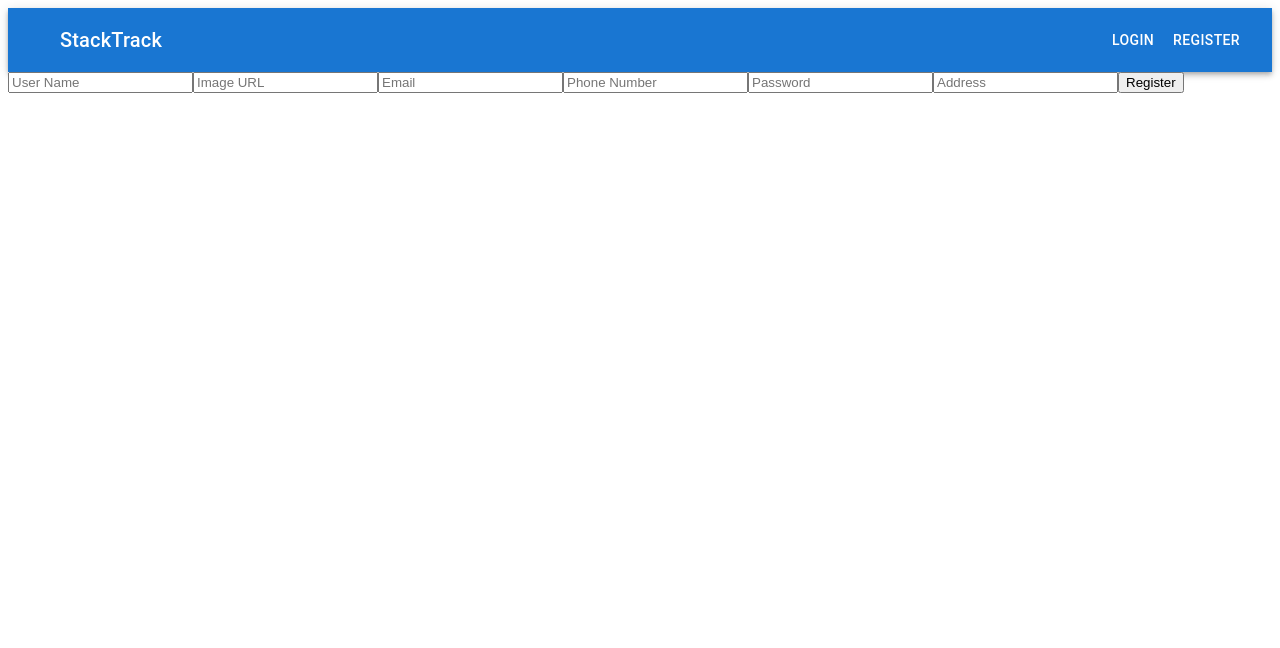
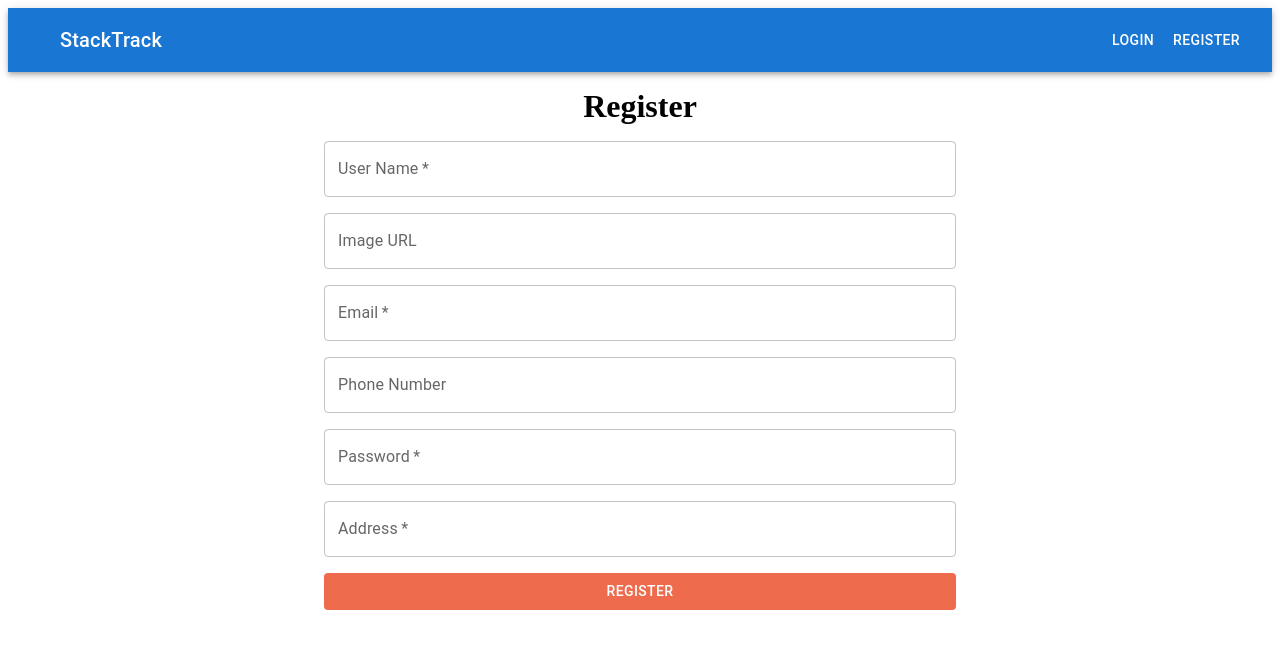
Before and after one commit to sauravsitoula/stacktrack, a Next.js app: page /register in a window 1280 px wide. Shown: the top 648 px of the page. Built offline with nearby package versions, Linux system fonts and the light colour scheme.

Commit message:
style update

```diff
--- a/src/componets/item.tsx
+++ b/src/componets/item.tsx
@@ -52,12 +52,12 @@ export default function Item({ itemData, userLevel, context }: ItemParams) {
                 context === 'list' || userLevel === 'regular'
                 ?
                 <Box textAlign='center'>
-                    <Button color="inherit" sx={{ backgroundColor: 'green' }}>Add to Cart</Button>
+                    <Button color="inherit" sx={{ color: 'white', backgroundColor: '#ee6c4d' }}>Add to Cart</Button>
                 </Box>
                 :
                 <Box textAlign='center'>
-                    <Button color="inherit" sx={{ backgroundColor: 'green' }}>Edit</Button>
-                    <Button color="inherit" sx={{ backgroundColor: 'green' }}>Delete</Button>
+                    <Button color="inherit" sx={{ color: 'white', backgroundColor: '#ee6c4d' }}>Edit</Button>
+                    <Button color="inherit" sx={{ color: 'white', backgroundColor: '#ee6c4d' }}>Delete</Button>
                 </Box>
             }
 
--- a/src/pages/index.tsx
+++ b/src/pages/index.tsx
@@ -46,7 +46,7 @@ export default function Home() {
           <Grid container spacing={2}>
             <Grid item xs={1}/>
             <Grid item xs={1}>
-              <Button color="inherit" sx={{ backgroundColor: 'green' }}>Add Item</Button>
+              <Button color="inherit" sx={{ color: 'white', backgroundColor: '#ee6c4d' }}>Add Item</Button>
             </Grid>
             <Grid item xs={8}/>
             <Grid item xs={1}>
--- a/src/pages/register/index.tsx
+++ b/src/pages/register/index.tsx
@@ -1,6 +1,7 @@
 import { FormEvent } from 'react'
 import { useRouter } from 'next/router'
 import RootLayout from '../../componets/layout'
+import { Box, Button, Stack, TextField } from '@mui/material'
 
 export default function RegisterPage() {
   const router = useRouter()
@@ -32,13 +33,21 @@ export default function RegisterPage() {
   return (
   <RootLayout>
     <form onSubmit={handleSubmit}>
-      <input type="userName" name="userName" placeholder="User Name" required />
-      <input type="imageURL" name="imageURL" placeholder="Image URL"/>
-      <input type="email" name="email" placeholder="Email" required />
-      <input type="phoneNumber" name="phoneNumber" placeholder="Phone Number"/>
-      <input type="password" name="password" placeholder="Password" required />
-      <input type="address" name="address" placeholder="Address" required />
-      <button type="submit">Register</button>
+        <Box
+          display='flex'
+          justifyContent='center'
+        >
+          <Stack width={'50%'} spacing={2} padding={2}>
+            <h1 style={{textAlign: 'center'}}>Register</h1>
+            <TextField type="userName" name="userName" label="User Name" required />
+            <TextField type="imageURL" name="imageURL" label="Image URL"/>
+            <TextField type="email" name="email" label="Email" required />
+            <TextField type="phoneNumber" name="phoneNumber" label="Phone Number"/>
+            <TextField type="password" name="password" label="Password" required />
+            <TextField type="address" name="address" label="Address" required />
+            <Button type="submit" sx={{ color: 'white', backgroundColor: '#ee6c4d' }}>Register</Button>
+          </Stack>
+        </Box>
     </form>
   </RootLayout>
   )
```
Also changed, not shown: src/pages/login/index.tsx (+12 -3 lines).
